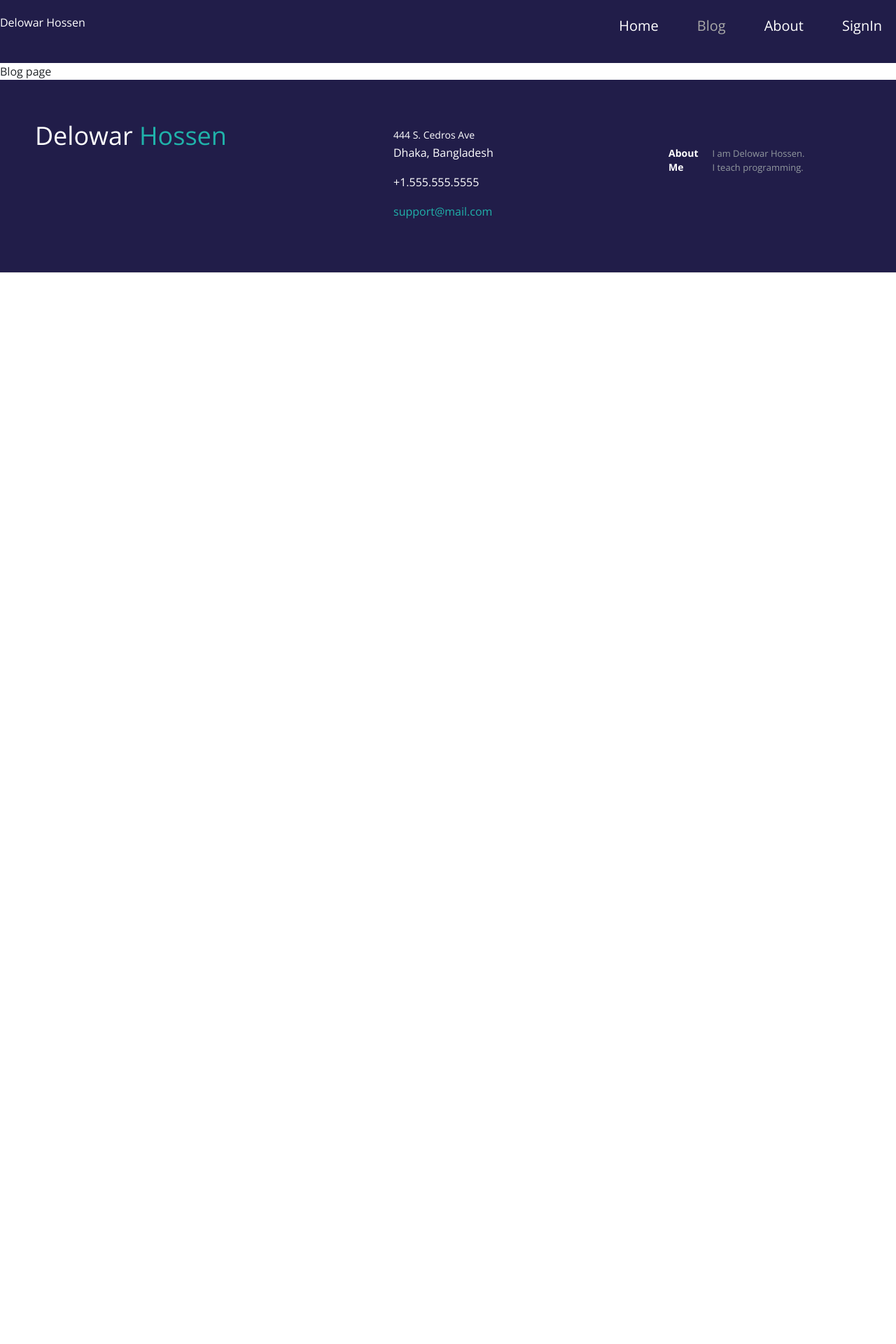
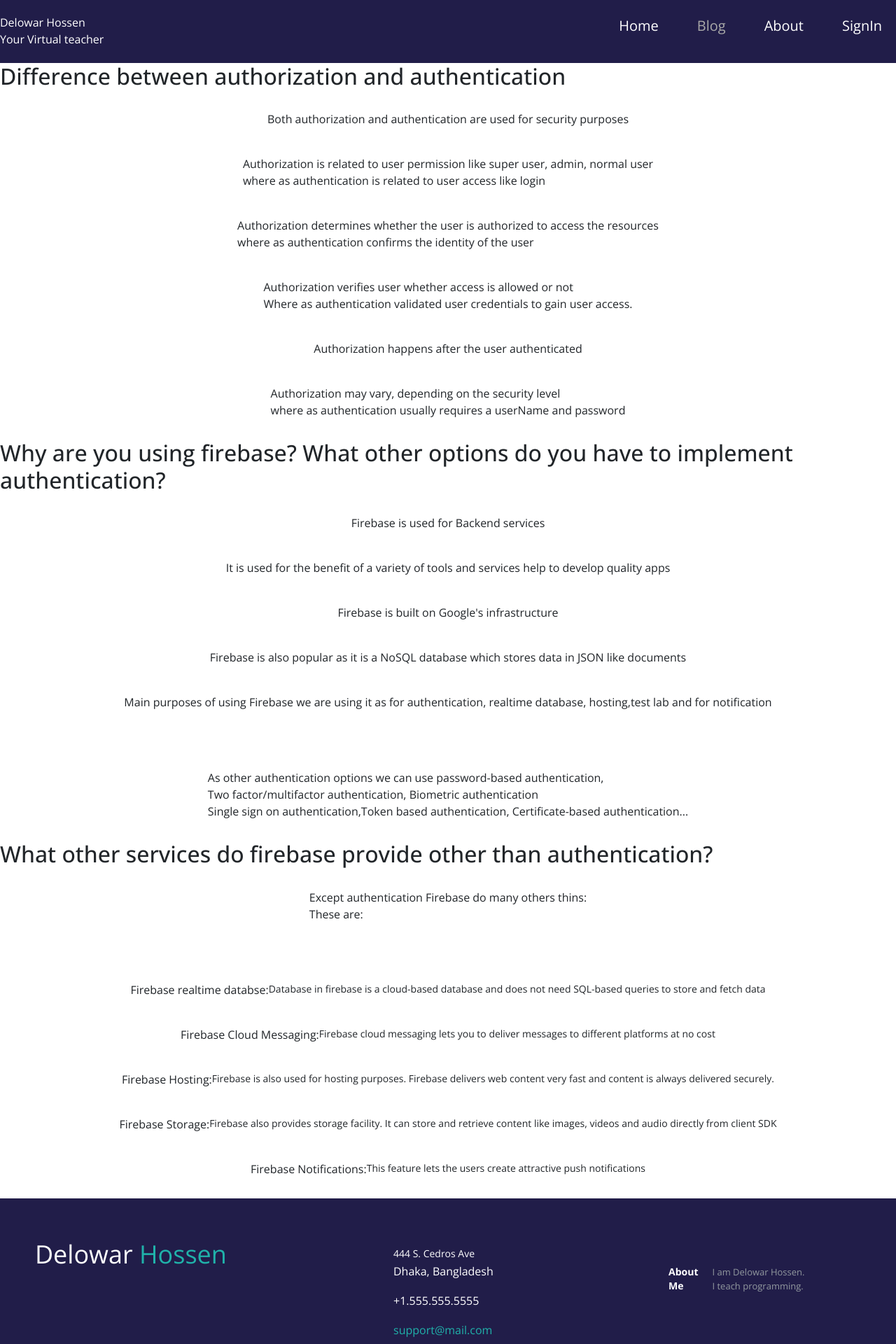
Before and after one commit to herohossen/independent-service-provider-a10, a React (Create React App) app: page /blog in a window 1280 px wide. Shown: the top 1920 px of the page at 70% size. Before the commit the page ends 800 px from the top, so only its background shows below. Built offline with nearby package versions, Linux system fonts and the light colour scheme; no server answers.

Commit message:
blog added

```diff
--- a/src/components/Header.js
+++ b/src/components/Header.js
@@ -9,7 +9,10 @@
   const [user, loading] = useAuthState(auth);
   return (
     <div className="nav-container">
-      <div className="logo">Delowar Hossen</div>
+      <div className="logo">
+        Delowar Hossen
+        Your Virtual teacher
+      </div>
       <div className="mmmm">
         <ul>
           <li>
@@ -47,7 +50,9 @@
           </li>
           <li>
             {user ? (
-              <button className="btn btn-warning" onClick={() => signOut(auth)}>Sign Out</button>
+              <button className="btn btn-warning" onClick={() => signOut(auth)}>
+                Sign Out
+              </button>
             ) : (
               <NavLink
                 className={({ isActive }) =>
--- a/src/components/Pages/Blog.js
+++ b/src/components/Pages/Blog.js
@@ -4,7 +4,43 @@
 const Blog = () => {
     return (
         <div>
-            Blog page
+            <div className='questionAndAnswer'>
+                <h2>Difference between authorization and authentication</h2>
+                <p>Both authorization and authentication are used for security purposes</p>
+                <p>Authorization is related to user permission like super user, admin, normal user<br /> where as authentication
+                    is related to user access like login</p>
+                <p>Authorization determines whether the user is authorized to access
+                    the resources<br />where as authentication confirms the identity of the user</p>
+                <p>Authorization verifies user  whether access is allowed or not
+                    <br />Where as authentication validated user credentials to gain user access.</p>
+                <p>Authorization happens after the user authenticated</p>
+                <p>Authorization may vary, depending on the security level <br />where as authentication usually requires a userName and password</p>
+            </div>
+            <div className='questionAndAnswer'>
+                <h2>Why are you using firebase? What other options do you have to implement authentication?</h2>
+                <p>Firebase is used for Backend services</p>
+                <p>It is used for the benefit of a variety of tools and services help to develop quality apps</p>
+                <p>Firebase is built on Google's infrastructure</p>
+                <p>Firebase is also popular as it is a NoSQL database which stores data in JSON like documents</p>
+                <p>Main purposes of using Firebase we are using it as for authentication, realtime database, hosting,test lab and for notification</p>
+                <br /><p>As other authentication options we can use password-based authentication,<br />
+                    Two factor/multifactor authentication, Biometric authentication<br />
+                    Single sign on authentication,Token based authentication,
+                    Certificate-based authentication...</p>
+            </div>
+            <div className='questionAndAnswer'>
+                <h2>What other services do firebase provide other than authentication?</h2>
+                <p>Except authentication Firebase do many others thins:<br />These are:</p><br />
+                <p>Firebase realtime databse:<small>Database in firebase is a cloud-based database and does not need
+                    SQL-based queries to store and fetch data</small></p>
+                <p>Firebase Cloud Messaging:<small>Firebase cloud messaging lets you to deliver messages to different
+                    platforms at no cost</small></p>
+                <p>Firebase Hosting:<small>Firebase is also used for hosting purposes. Firebase delivers web content very fast
+                    and content is always delivered securely.</small></p>
+                <p>Firebase Storage:<small>Firebase also provides storage facility. It can store and retrieve content like images,
+                    videos and audio directly from client SDK</small></p>
+                    <p>Firebase Notifications:<small>This feature lets the users create attractive push notifications</small></p>
+            </div>
         </div>
     );
 };
```
